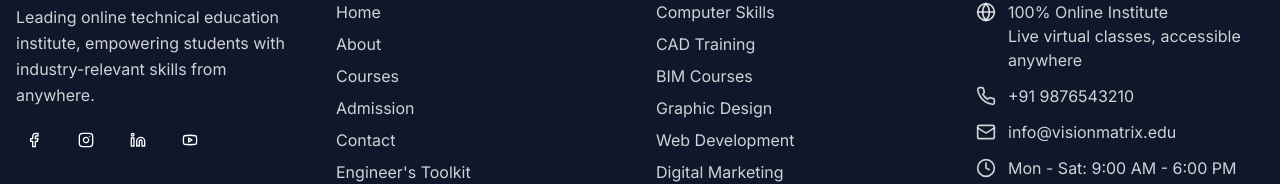
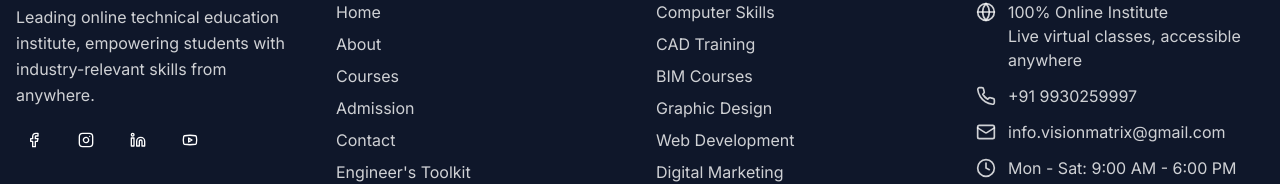
Before and after one commit to visionmatricinstitute-sys/website, a Next.js app: page / in a window 1280 px wide. Shown: the part 9359-9543 px from the top of the page. Built offline with nearby package versions, Linux system fonts and the light colour scheme.

Commit message:
Fix mismatched contact details in footer to match header/contact section

```diff
--- a/components/footer.tsx
+++ b/components/footer.tsx
@@ -133,11 +133,11 @@ export function Footer() {
               </div>
               <div className="flex items-center gap-3">
                 <Phone className="h-5 w-5 text-navy-foreground/80" />
-                <p className="text-navy-foreground/80">+91 9876543210</p>
+                <p className="text-navy-foreground/80">+91 9930259997</p>
               </div>
               <div className="flex items-center gap-3">
                 <Mail className="h-5 w-5 text-navy-foreground/80" />
-                <p className="text-navy-foreground/80">info@visionmatrix.edu</p>
+                <p className="text-navy-foreground/80">info.visionmatrix@gmail.com</p>
               </div>
               <div className="flex items-start gap-3">
                 <Clock className="h-5 w-5 text-navy-foreground/80 mt-0.5" />
```
